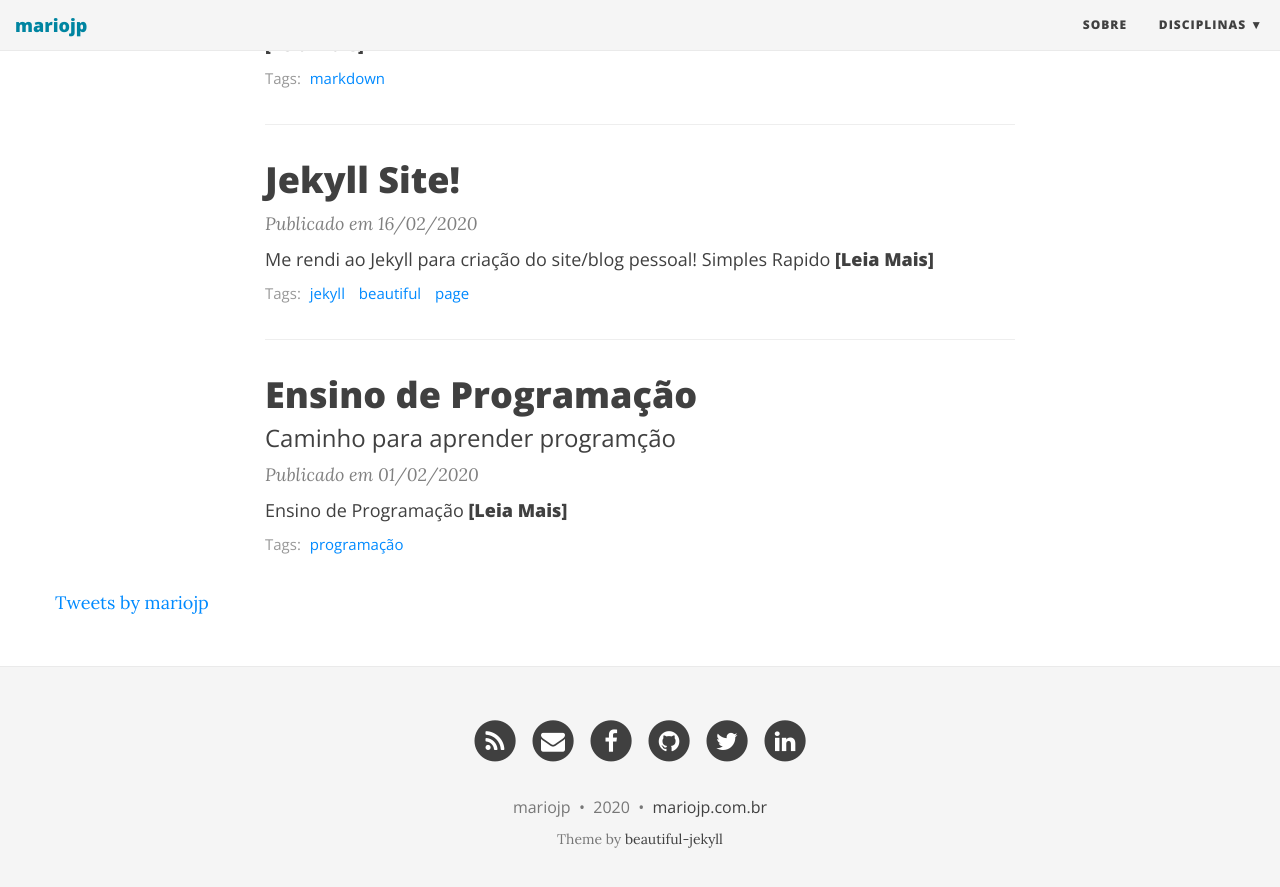
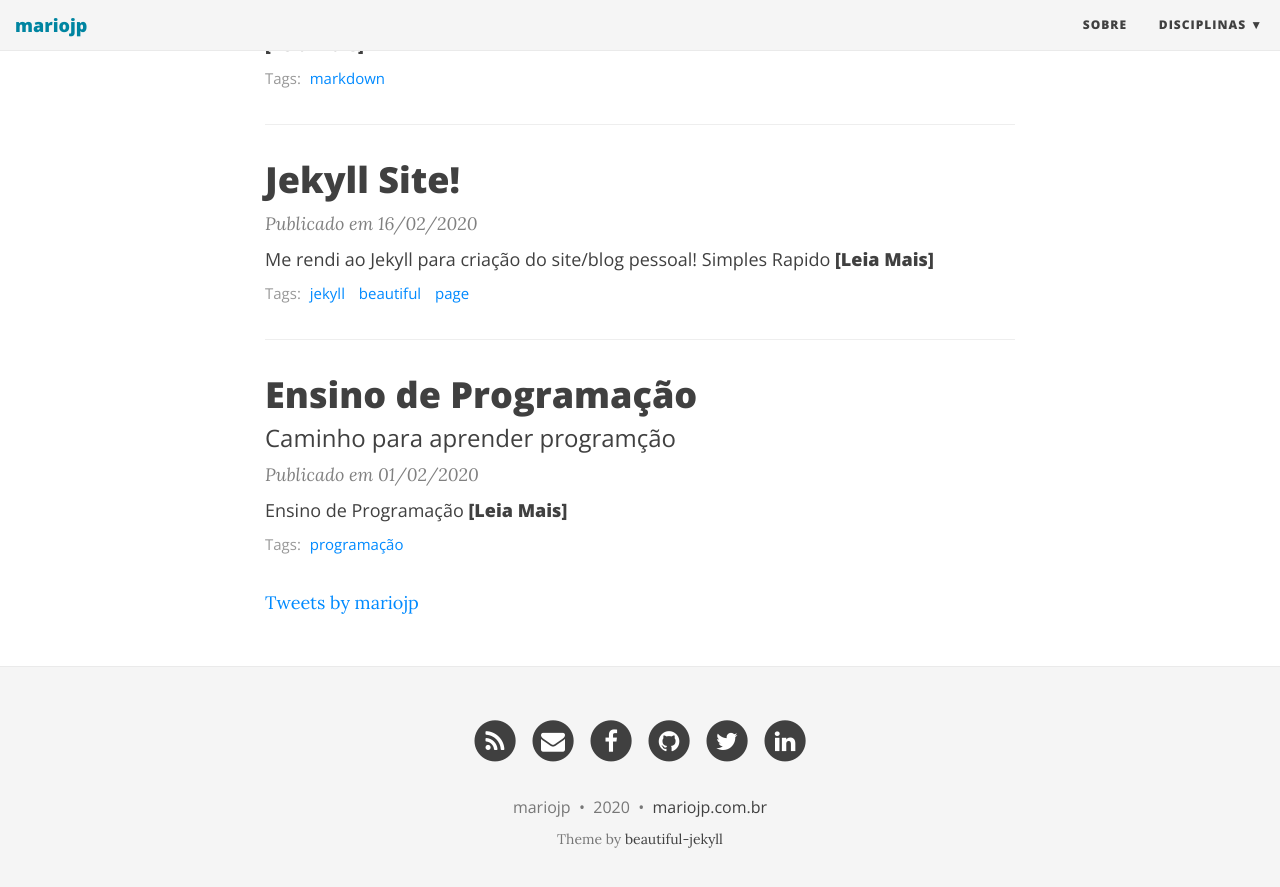
Before and after one commit to mariojp/mariojp.github.io, a Jekyll site: the page built from index.html, in a window 1280 px wide and 900 px high, scrolled down 1125 px. Shown: the top 887 px of the window. Built offline with Jekyll 4.4.1, drawn with Linux system fonts in a browser that asks for light colours; nearby versions of some CDN libraries; the list of posts is cut into pages by our own code; comment, search, counter and statistics services are not loaded.

Commit message:
Update page.html

```diff
--- a/_layouts/page.html
+++ b/_layouts/page.html
@@ -21,8 +21,8 @@
         </div>
 	    {% endif %}
     </div>
-  </div>
-  <div class="row">
-	  <a class="twitter-timeline" data-height="1000" data-dnt="true" href="https://twitter.com/mariojp?ref_src=twsrc%5Etfw">Tweets by mariojp</a> <script async src="https://platform.twitter.com/widgets.js" charset="utf-8"></script>
+    <div class="col-lg-4 col-lg-offset-2 col-md-2 col-md-offset-1">
+	<a class="twitter-timeline" data-width="220" data-height="400" data-dnt="true" href="https://twitter.com/mariojp?ref_src=twsrc%5Etfw">Tweets by mariojp</a> <script async src="https://platform.twitter.com/widgets.js" charset="utf-8"></script>
+    </div>
   </div>
 </div>
```
